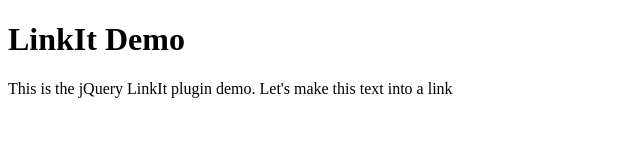
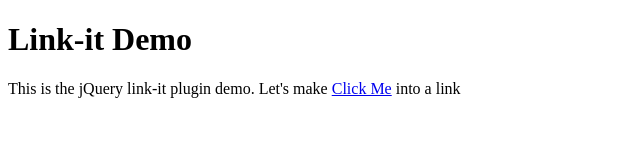
Before and after one commit to a17w/jquery.link-it, a website: page index.html in a window 1280 px wide. Shown: the whole page, without its empty margins (0-640 px from the left). Drawn offline with nearby package versions, Linux system fonts and the light colour scheme.

Commit message:
minor changes to plugin name

```diff
--- a/index.html
+++ b/index.html
@@ -4,19 +4,19 @@
 <head>
   <meta charset="utf-8">
   <title>jQuery Plugin Example</title>
-  <script type="text/javascript" src="../jquery.linkIt/jquery/jquery-3.2.1.js"></script>
-  <script type="text/javascript" src="../jquery.linkIt/jquery.linkIt.js"></script>
+  <script type="text/javascript" src="../jquery.link-it/jquery/jquery-3.2.1.js"></script>
+  <script type="text/javascript" src="../jquery.link-it/jquery.link-it.js"></script>
   <script type="text/javascript">
     $(document).ready(function() {
- $('span').linkIt({ href: 'http://test.com', text: 'Click Me', target: "_blank" });
+ $('span').linkit({ href: 'http://test.com', text: 'Click Me', target: "_blank" });
 
     });
   </script>
 </head>
 
 <body>
-  <h1>LinkIt Demo</h1>
-  <p>This is the jQuery LinkIt plugin demo. Let's make <span>this text</span> into a link</p>
+  <h1>Link-it Demo</h1>
+  <p>This is the jQuery link-it plugin demo. Let's make <span>this text</span> into a link</p>
 </body>
 
 </html>
--- a/jquery.linkIt.js
+++ b/jquery.link-it.js
@@ -1,12 +1,12 @@
 /*
- * name: LinkIt
+ * name: link-it
  * author: Annie Wong
- * version: 0.5.0
+ * version: 0.5.1
  * license: MIT
  */
 
 (function($) {
-  $.fn.linkIt = function(options) {
+  $.fn.linkit = function(options) {
     // Default Settings
     var settings = $.extend({
       href: null,
@@ -16,7 +16,7 @@
 
     // Validation
     if (settings.href == null) {
-      console.log('You need an href option for LinkIt to work');
+      console.log('You need an href option for link-it to work');
       return this;
     }
 
```
Also changed, not shown: package.json (+6 -6 lines), README.md.
